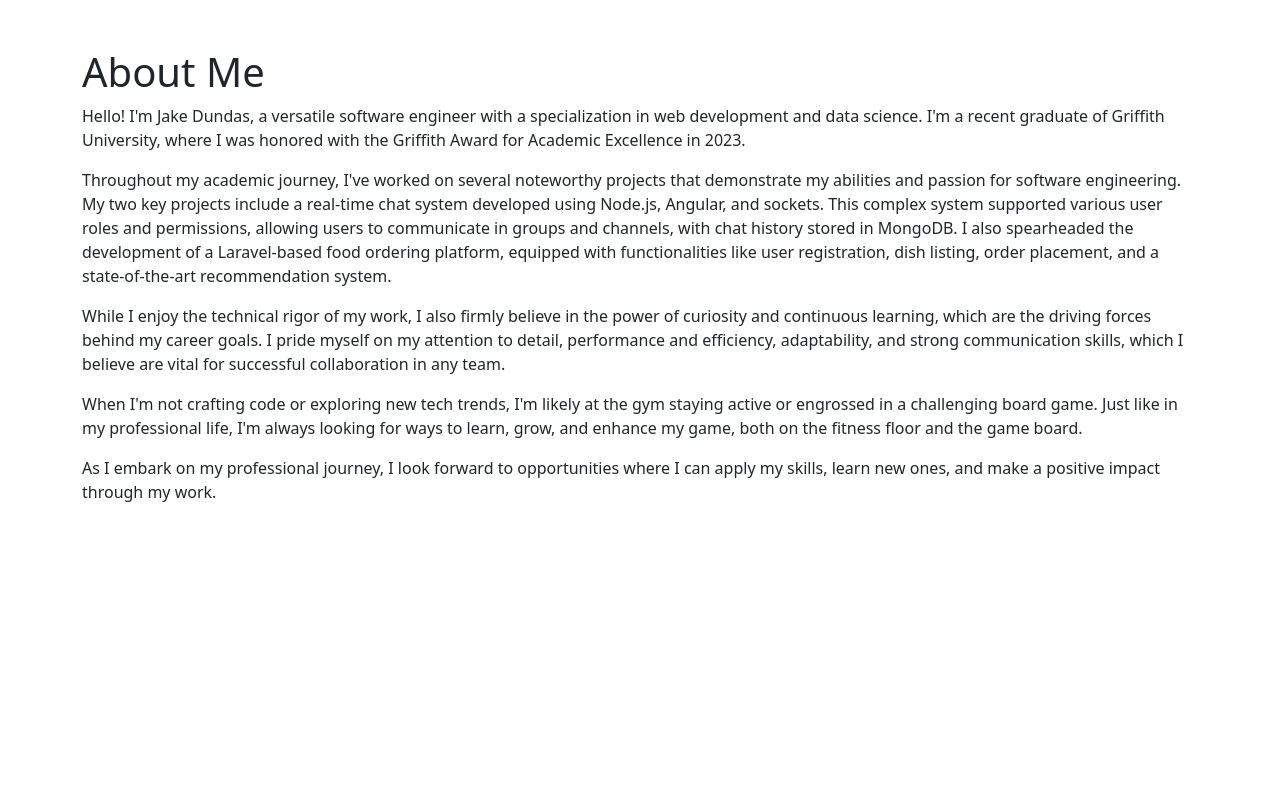
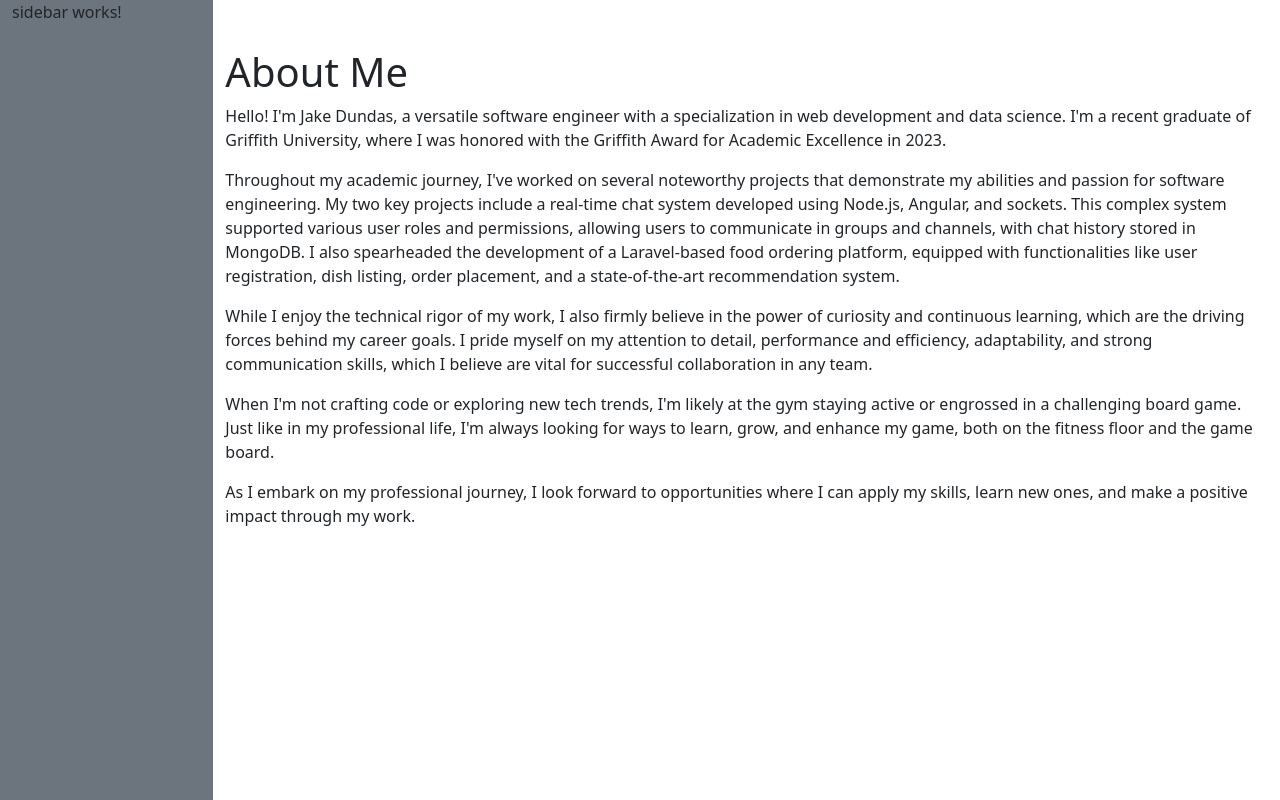
Before and after one commit to JakeDundas/portfolio, an Angular app in the folder portfolio-app/: page /about in a window 1280 px wide. Built offline with nearby package versions, Linux system fonts and the light colour scheme.

Commit message:
feat: add sidebar to app

```diff
--- a/portfolio-app/src/app/about/about.component.html
+++ b/portfolio-app/src/app/about/about.component.html
@@ -1,5 +1,5 @@
 <div>
-  <div class="container mt-5">
+  <div class="mt-5">
     <h1>About Me</h1>
     <p>
       Hello! I'm Jake Dundas, a versatile software engineer with a
--- a/portfolio-app/src/app/app.component.css
+++ b/portfolio-app/src/app/app.component.css
@@ -0,0 +1,3 @@
+.full-height {
+    height: 100vh;
+}
--- a/portfolio-app/src/app/app.component.html
+++ b/portfolio-app/src/app/app.component.html
@@ -1,3 +1,10 @@
-<div>
-  <router-outlet></router-outlet>
+<div class="full-height container-fluid">
+  <div class="full-height row">
+    <div class="col-2 bg-secondary">
+      <app-sidebar></app-sidebar>
+    </div>
+    <div class="col-10">
+      <router-outlet></router-outlet>
+    </div>
+  </div>
 </div>
```
